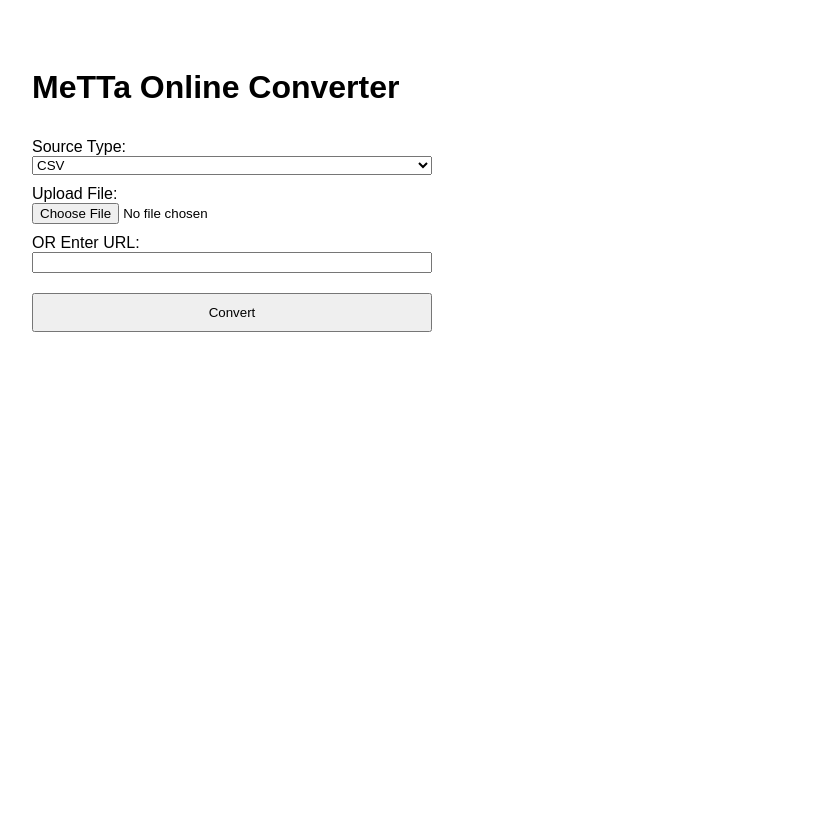
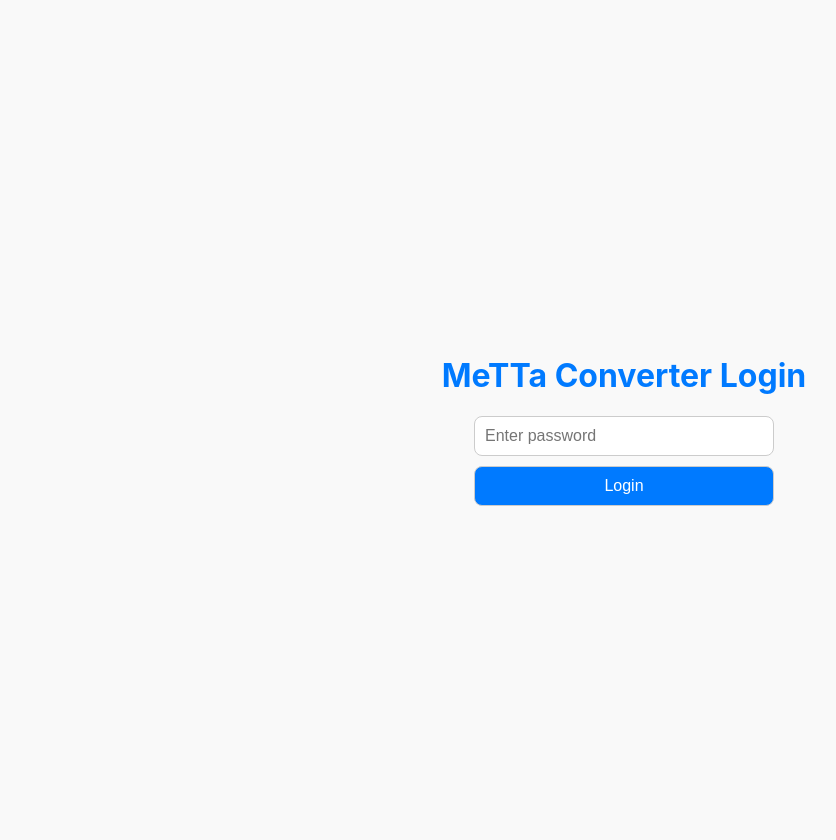
Before and after one commit to hasafalii/metta_converter, a FastAPI app: page / in a window 1280 px wide. Shown: the whole page, without its empty margins (16-852 px from the left). Before the commit the page ends 332 px from the top, so only its background shows below. Run offline with FastAPI, Linux system fonts and the light colour scheme.

Commit message:
Initial commit: password-protected MeTTa converter

```diff
--- a/metta_online_converter/app.py
+++ b/metta_online_converter/app.py
@@ -1,60 +1,48 @@
-from fastapi import FastAPI, UploadFile, Form, Request
-from fastapi.responses import FileResponse
+from fastapi import FastAPI, Request, Form, HTTPException
+from fastapi.responses import HTMLResponse, RedirectResponse
+from fastapi.staticfiles import StaticFiles
 from fastapi.templating import Jinja2Templates
-import os, shutil
 
 from parsers.csv_parser import parse_csv
 from parsers.json_parser import parse_json
-from parsers.txt_parser import parse_txt
-from parsers.web_parser import parse_website
 from parsers.api_parser import parse_api
 
 app = FastAPI()
+
+# Static files and templates
+app.mount("/static", StaticFiles(directory="static"), name="static")
 templates = Jinja2Templates(directory="templates")
 
-UPLOAD_DIR = "uploads"
-os.makedirs(UPLOAD_DIR, exist_ok=True)
+# Login password
+LOGIN_PASSWORD = "letmein123"
 
-PARSERS = {
-    "csv": parse_csv,
-    "json": parse_json,
-    "txt": parse_txt,
-    "web": parse_website,
-    "api": parse_api,
-}
+# --- LOGIN ROUTES ---
+@app.get("/", response_class=HTMLResponse)
+async def login_page(request: Request):
+    return templates.TemplateResponse("login.html", {"request": request})
 
-@app.get("/")
-def index(request: Request):
+@app.post("/login")
+async def login(request: Request, password: str = Form(...)):
+    if password == LOGIN_PASSWORD:
+        response = RedirectResponse(url="/converter", status_code=302)
+        response.set_cookie(key="access_granted", value="true")
+        return response
+    return templates.TemplateResponse(
+        "login.html", {"request": request, "error": "Invalid password"}
+    )
+
+# --- CONVERTER ROUTE ---
+@app.get("/converter", response_class=HTMLResponse)
+async def converter_page(request: Request):
+    if request.cookies.get("access_granted") != "true":
+        return RedirectResponse(url="/")
     return templates.TemplateResponse("index.html", {"request": request})
 
+# --- POST /convert ---
 @app.post("/convert")
-async def convert(
-    request: Request,
-    source_type: str = Form(...),
-    file: UploadFile = None,
-    url: str = Form(None)
-):
-    parser = PARSERS.get(source_type)
-    if not parser:
-        return {"error": f"Unsupported source type: {source_type}"}
-
-    temp_input = None
-    if file:
-        temp_input = os.path.join(UPLOAD_DIR, file.filename)
-        with open(temp_input, "wb") as f:
-            shutil.copyfileobj(file.file, f)
-    elif url:
-        temp_input = url
-    else:
-        return {"error": "Provide a file or URL"}
-
-    try:
-        lines = parser(temp_input)
-    except Exception as e:
-        return {"error": str(e)}
-
-    output_file = os.path.join(UPLOAD_DIR, f"{file.filename if file else 'output'}.metta")
-    with open(output_file, "w", encoding="utf-8") as f:
-        f.writelines(line + "\n" for line in lines)
-
-    return FileResponse(output_file, filename=os.path.basename(output_file))
+async def convert(request: Request, source_type: str = Form(...), url: str = Form(None)):
+    if request.cookies.get("access_granted") != "true":
+        return RedirectResponse(url="/")
+    # Example placeholder logic
+    content = f"; MeTTa conversion placeholder for {source_type} {url or 'file'}"
+    return HTMLResponse(content=content)
--- a/metta_online_converter/requirements.txt
+++ b/metta_online_converter/requirements.txt
@@ -1,5 +1,6 @@
 fastapi
 uvicorn
 jinja2
+httpx
+beautifulsoup4
 requests
-beautifulsoup4
--- a/metta_online_converter/static/styles.css
+++ b/metta_online_converter/static/styles.css
@@ -0,0 +1,78 @@
+body {
+    font-family: -apple-system, BlinkMacSystemFont, "Segoe UI", Roboto, sans-serif;
+    background-color: #f9f9f9;
+    margin: 0;
+}
+
+.center-container {
+    display: flex;
+    flex-direction: column;
+    justify-content: center;
+    align-items: center;
+    min-height: 100vh;
+    text-align: center;
+    padding: 20px;
+}
+
+h1 {
+    font-size: 2em;
+    color: #007aff;
+}
+
+.subtitle {
+    margin-bottom: 20px;
+    color: #555;
+}
+
+form {
+    display: flex;
+    flex-direction: column;
+    gap: 10px;
+    width: 300px;
+}
+
+input, select, button {
+    padding: 10px;
+    font-size: 1em;
+    border-radius: 8px;
+    border: 1px solid #ccc;
+}
+
+button {
+    background-color: #007aff;
+    color: white;
+    cursor: pointer;
+}
+
+button:hover {
+    background-color: #005bb5;
+}
+
+.info-section {
+    text-align: left;
+    margin-top: 40px;
+    padding: 20px;
+    background-color: #f5f5f5;
+    border-radius: 16px;
+    box-shadow: 0 4px 12px rgba(0,0,0,0.05);
+}
+
+.info-section h2 {
+    font-size: 1.2em;
+    margin-bottom: 10px;
+    color: #007aff;
+}
+
+.info-section p, .info-section ul {
+    font-size: 0.9em;
+    line-height: 1.5;
+    color: #333;
+}
+
+.info-section ul {
+    padding-left: 20px;
+}
+
+.info-section ul li {
+    margin-bottom: 6px;
+}
--- a/metta_online_converter/templates/index.html
+++ b/metta_online_converter/templates/index.html
@@ -1,19 +1,17 @@
 <!DOCTYPE html>
-<html>
+<html lang="en">
 <head>
-    <title>MeTTa Online Converter</title>
-    <style>
-        body { font-family: Arial, sans-serif; padding: 40px; }
-        form { display: flex; flex-direction: column; max-width: 400px; }
-        label { margin-top: 10px; }
-        button { margin-top: 20px; padding: 10px; }
-    </style>
+    <meta charset="UTF-8">
+    <title>MeTTa Converter</title>
+    <link rel="stylesheet" href="/static/styles.css">
 </head>
 <body>
+    <div class="center-container">
         <h1>MeTTa Online Converter</h1>
+        <p class="subtitle">Convert CSV, JSON, TXT, APIs, or Websites into MeTTa symbolic expressions (.metta files)</p>
+
         <form action="/convert" method="post" enctype="multipart/form-data">
-    <label>Source Type:</label>
-    <select name="source_type">
+            <select name="source_type" required>
                 <option value="csv">CSV</option>
                 <option value="json">JSON</option>
                 <option value="txt">TXT</option>
@@ -21,13 +19,24 @@
                 <option value="api">API</option>
             </select>
 
-    <label>Upload File:</label>
             <input type="file" name="file">
-
-    <label>OR Enter URL:</label>
-    <input type="text" name="url">
+            <input type="text" name="url" placeholder="https://example.com/data">
 
             <button type="submit">Convert</button>
         </form>
+
+        <div class="info-section">
+            <h2>About MeTTa</h2>
+            <p>MeTTa is a symbolic knowledge representation language used for AI reasoning.</p>
+
+            <h2>Legal Disclaimer</h2>
+            <ul>
+                <li>Only process <strong>publicly available data</strong> or files you own.</li>
+                <li>Do <strong>not upload stolen, copyrighted, or confidential files</strong>.</li>
+                <li>Web scraping must comply with target website's terms of service.</li>
+                <li>We are not responsible for misuse. Ensure GDPR and privacy compliance.</li>
+            </ul>
+        </div>
+    </div>
 </body>
 </html>
--- /dev/null
+++ b/metta_online_converter/templates/login.html
@@ -0,0 +1,20 @@
+<!DOCTYPE html>
+<html lang="en">
+<head>
+    <meta charset="UTF-8">
+    <title>Login - MeTTa Converter</title>
+    <link rel="stylesheet" href="/static/styles.css">
+</head>
+<body>
+    <div class="center-container">
+        <h1>MeTTa Converter Login</h1>
+        {% if error %}
+            <p style="color:red">{{ error }}</p>
+        {% endif %}
+        <form action="/login" method="post">
+            <input type="password" name="password" placeholder="Enter password" required>
+            <button type="submit">Login</button>
+        </form>
+    </div>
+</body>
+</html>
```
Also changed, not shown: 1 other file. Lines whose indentation alone changed are shown as unchanged.
